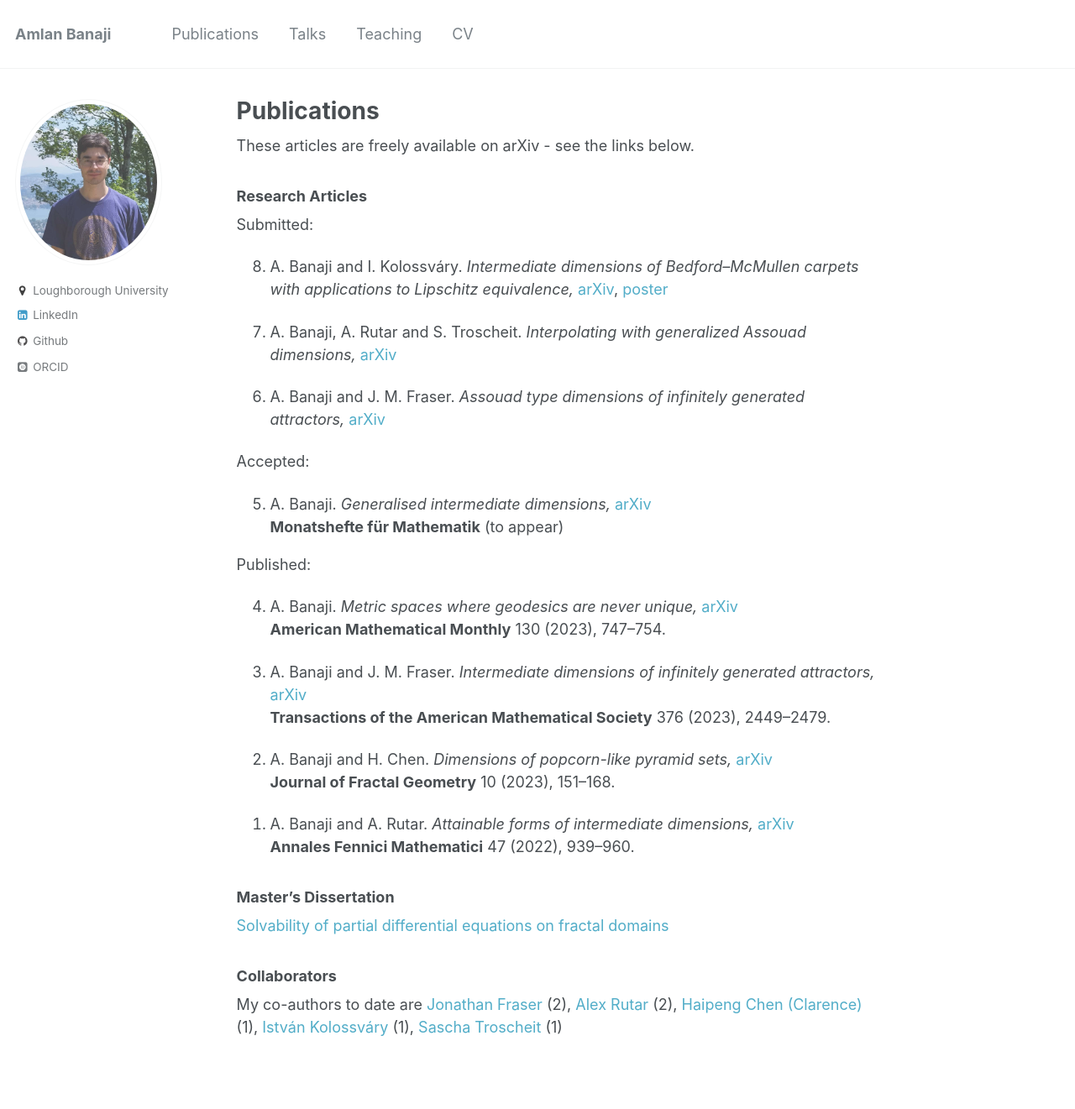
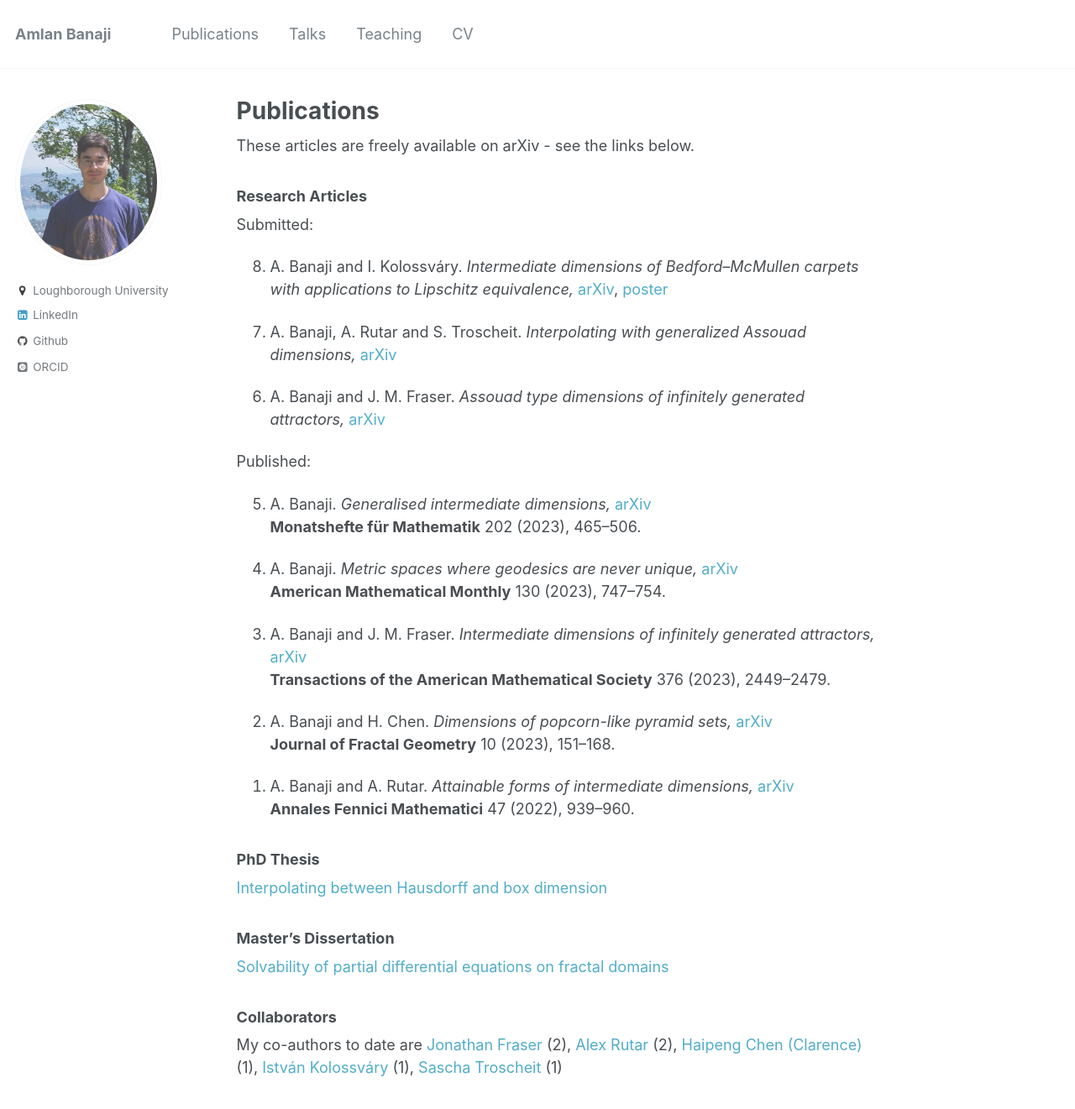
Before and after one commit to amlan-banaji/amlan-banaji.github.io, a Jekyll site: the page built from _pages/publications.md, in a window 1280 px wide and 1335 px high. Shown: the top 1321 px of the window at 84% size. Built offline with Jekyll 4.4.1, drawn with Linux system fonts in a browser that asks for light colours; some web fonts are replaced.

Commit message:
thesis, lboro talk, monatshefte data

```diff
--- a/_pages/publications.md
+++ b/_pages/publications.md
@@ -18,14 +18,10 @@ Submitted:
 {:start="8"}
 {: reversed="reversed"}
 
-Accepted:
+Published:
 
 5. A. Banaji. *Generalised intermediate dimensions,* [arXiv](https://arxiv.org/abs/2011.08613)
-**Monatshefte für Mathematik** (to appear)
-{:start="5"}
-{: reversed="reversed"}
-
-Published:
+**Monatshefte für Mathematik** 202 (2023), 465–506.
 
 4. A. Banaji. *Metric spaces where geodesics are never unique,* [arXiv](https://arxiv.org/abs/2209.00598)
 **American Mathematical Monthly** 130 (2023), 747–754.
@@ -39,6 +35,10 @@ Published:
 1. A. Banaji and A. Rutar. *Attainable forms of intermediate dimensions,* [arXiv](https://arxiv.org/abs/2111.14678)
 **Annales Fennici Mathematici** 47 (2022), 939–960.
 {: reversed="reversed"}
+### PhD Thesis
+
+[Interpolating between Hausdorff and box dimension](https://amlan-banaji.github.io/files/Thesis-Amlan-Banaji.pdf)
+
 ### Master's Dissertation
 
 [Solvability of partial differential equations on fractal domains](https://amlan-banaji.github.io/files/dissweb1.pdf)
```
Also changed, not shown: 3 other files.
